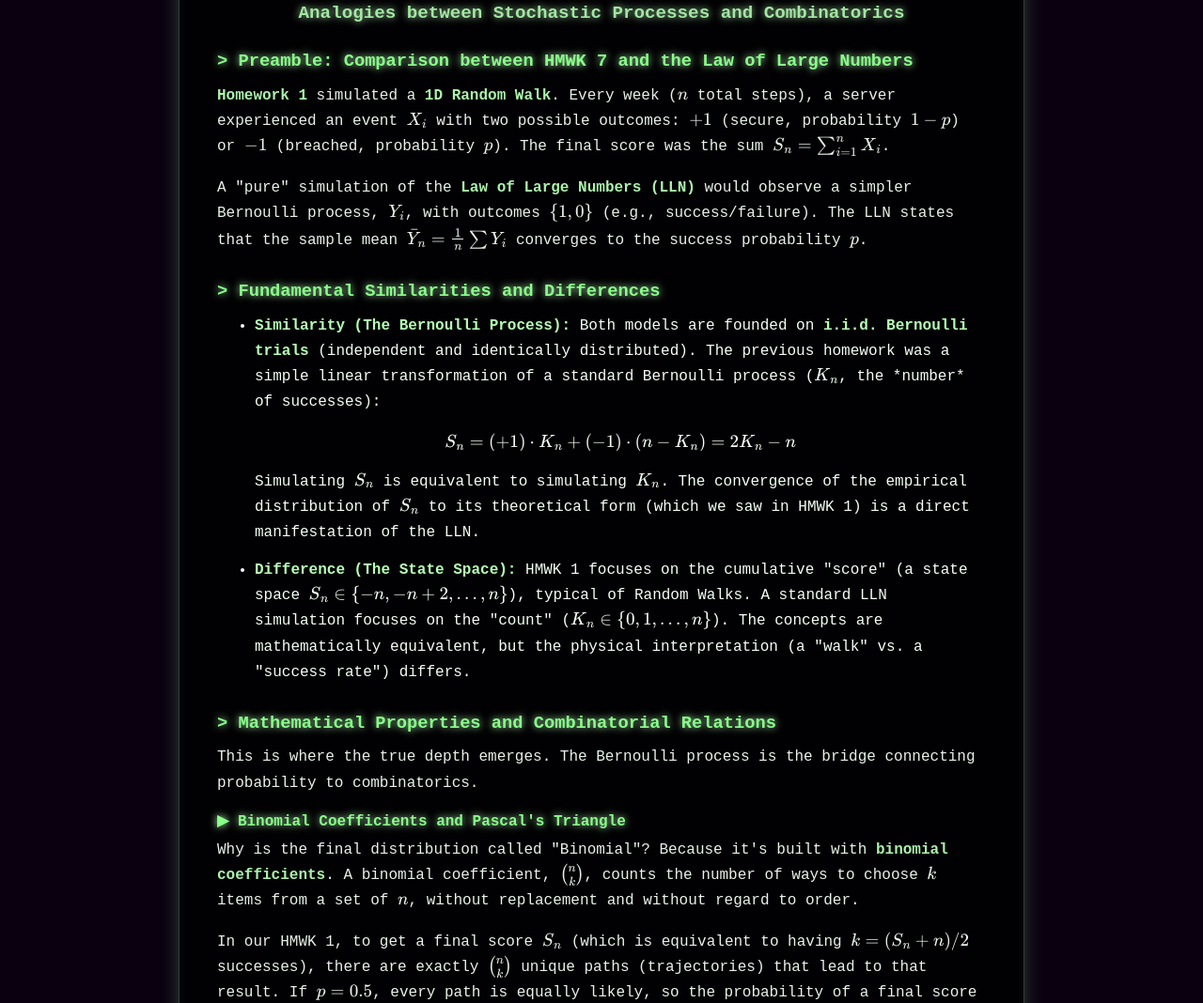
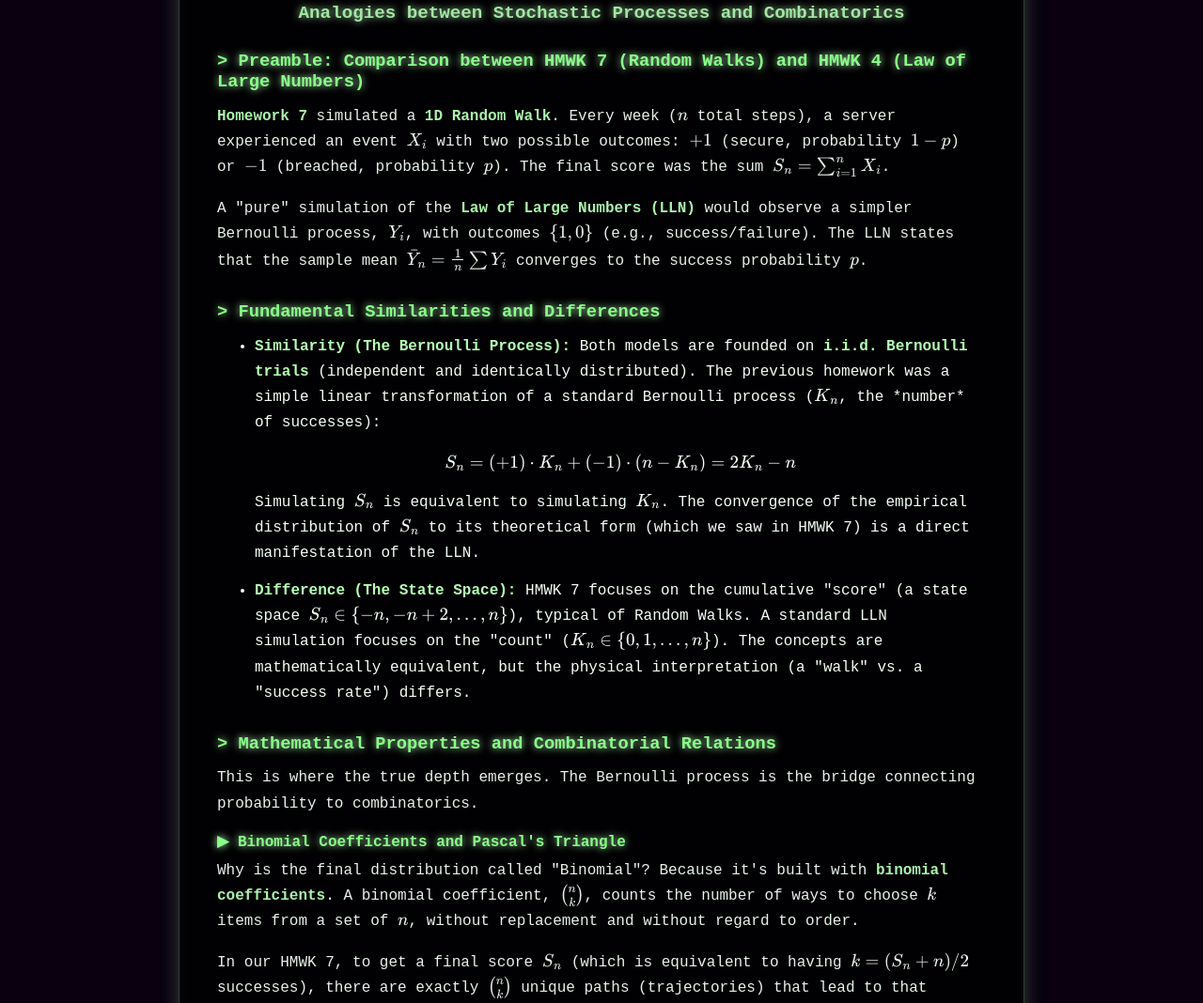
Before and after one commit to samsungalaxys3neo/Statistics, a plain HTML site: page homework8.html in a window 1280 px wide. Shown: the part 206-1274 px from the top of the page at 94% size. Drawn offline with nearby package versions, Linux system fonts and the light colour scheme; a web font is replaced by a local one.

Commit message:
FATTTTTT

```diff
--- a/homework8.html
+++ b/homework8.html
@@ -156,9 +156,9 @@
   <h1>Homework_8</h1>
   <h2>Analogies between Stochastic Processes and Combinatorics</h2>
 
-  <h3>&gt; Preamble: Comparison between HMWK 7 and the Law of Large Numbers</h3>
+  <h3>&gt; Preamble: Comparison between HMWK 7 (Random Walks) and HMWK 4 (Law of Large Numbers)</h3>
 
-  <p><strong>Homework 1</strong> simulated a <strong>1D Random Walk</strong>. Every week ($n$ total steps), a server experienced an event $X_i$ with two possible outcomes: $+1$ (secure, probability $1-p$) or $-1$ (breached, probability $p$). The final score was the sum $S_n = \sum_{i=1}^n X_i$.</p>
+  <p><strong>Homework 7</strong> simulated a <strong>1D Random Walk</strong>. Every week ($n$ total steps), a server experienced an event $X_i$ with two possible outcomes: $+1$ (secure, probability $1-p$) or $-1$ (breached, probability $p$). The final score was the sum $S_n = \sum_{i=1}^n X_i$.</p>
 
   <p>A "pure" simulation of the <strong>Law of Large Numbers (LLN)</strong> would observe a simpler Bernoulli process, $Y_i$, with outcomes $\{1, 0\}$ (e.g., success/failure). The LLN states that the sample mean $\bar{Y}_n = \frac{1}{n} \sum Y_i$ converges to the success probability $p$.</p>
 
@@ -168,10 +168,10 @@
     <li>
       <strong>Similarity (The Bernoulli Process):</strong> Both models are founded on <strong>i.i.d. Bernoulli trials</strong> (independent and identically distributed). The previous homework was a simple linear transformation of a standard Bernoulli process ($K_n$, the *number* of successes):
       $$ S_n = (+1) \cdot K_n + (-1) \cdot (n - K_n) = 2K_n - n $$
-      Simulating $S_n$ is equivalent to simulating $K_n$. The convergence of the empirical distribution of $S_n$ to its theoretical form (which we saw in HMWK 1) is a direct manifestation of the LLN.
+      Simulating $S_n$ is equivalent to simulating $K_n$. The convergence of the empirical distribution of $S_n$ to its theoretical form (which we saw in HMWK 7) is a direct manifestation of the LLN.
     </li>
     <li>
-      <strong>Difference (The State Space):</strong> HMWK 1 focuses on the cumulative "score" (a state space $S_n \in \{-n, -n+2, ..., n\}$), typical of Random Walks. A standard LLN simulation focuses on the "count" ($K_n \in \{0, 1, ..., n\}$). The concepts are mathematically equivalent, but the physical interpretation (a "walk" vs. a "success rate") differs.
+      <strong>Difference (The State Space):</strong> HMWK 7 focuses on the cumulative "score" (a state space $S_n \in \{-n, -n+2, ..., n\}$), typical of Random Walks. A standard LLN simulation focuses on the "count" ($K_n \in \{0, 1, ..., n\}$). The concepts are mathematically equivalent, but the physical interpretation (a "walk" vs. a "success rate") differs.
     </li>
   </ul>
 
@@ -183,7 +183,7 @@
 
   <p>Why is the final distribution called "Binomial"? Because it's built with <strong>binomial coefficients</strong>. A binomial coefficient, $\binom{n}{k}$, counts the number of ways to choose $k$ items from a set of $n$, without replacement and without regard to order.</p>
 
-  <p>In our HMWK 1, to get a final score $S_n$ (which is equivalent to having $k = (S_n+n)/2$ successes), there are exactly $\binom{n}{k}$ unique paths (trajectories) that lead to that result. If $p=0.5$, every path is equally likely, so the probability of a final score is $\binom{n}{k} / 2^n$.</p>
+  <p>In our HMWK 7, to get a final score $S_n$ (which is equivalent to having $k = (S_n+n)/2$ successes), there are exactly $\binom{n}{k}$ unique paths (trajectories) that lead to that result. If $p=0.5$, every path is equally likely, so the probability of a final score is $\binom{n}{k} / 2^n$.</p>
 
   <p><strong>Pascal's Triangle</strong> is the geometric visualization of these coefficients. Each number in the triangle is the sum of the two numbers above it. This corresponds exactly to the number of paths to reach a point in a Random Walk: to arrive at step $n$, position $k$, you must have come from either $(n-1, k-1)$ or $(n-1, k)$.</p>
 
@@ -233,7 +233,7 @@
     <li>It defines the <strong>probability distribution</strong> (Statistics, Binomial Distribution).</li>
     <li>It is the coefficient in the <strong>algebraic expansion</strong> (Algebra, Binomial Theorem).</li>
   </ol>
-  The simulation in HMWK 1 empirically demonstrated (via the LLN) the validity of these theoretical connections.
+  The simulation in HMWK 4 empirically demonstrated (via the LLN) the validity of these theoretical connections.
   </p>
 
   <!-- The "Return Home" button will be added here by the script -->
```
